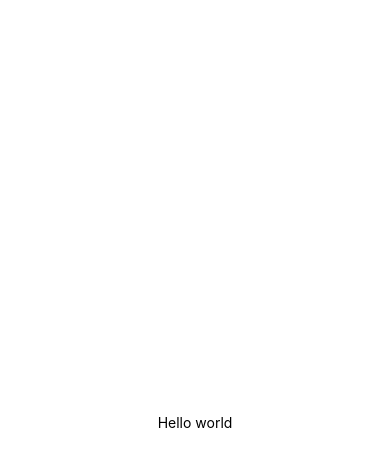
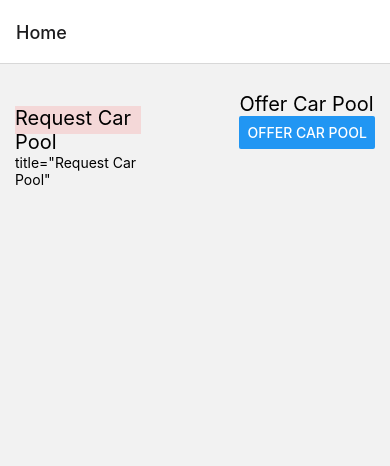
Before and after one commit to oversampling/JustRide, a React Native app: screen / in a window 390 px wide. Shown: the top 466 px of the page. Built offline with nearby package versions, Linux system fonts and the light colour scheme.

Commit message:
Initialize project

```diff
--- a/App.tsx
+++ b/App.tsx
@@ -1,20 +1,19 @@
-import { StatusBar } from 'expo-status-bar';
-import { StyleSheet, Text, View } from 'react-native';
+import { NavigationContainer } from '@react-navigation/native';
+import { createNativeStackNavigator } from '@react-navigation/native-stack';
+import { HomeScreen } from './app/Home';
+import { RequestCarPool } from './app/RequestCarPool';
+import OfferCarPool from './app/OfferCarPool';
+
+const Stack = createNativeStackNavigator();
 
 export default function App() {
   return (
-    <View style={styles.container}>
-      <Text>Hello world</Text>
-      <StatusBar style="auto" />
-    </View>
+    <NavigationContainer>
+      <Stack.Navigator initialRouteName="Home">
+        <Stack.Screen name="Home" component={HomeScreen} />
+        <Stack.Screen name="RequestCarPool" component={RequestCarPool} />
+        <Stack.Screen name="OfferCarPool" component={OfferCarPool} />
+      </Stack.Navigator>
+    </NavigationContainer>
   );
 }
-
-const styles = StyleSheet.create({
-  container: {
-    flex: 1,
-    backgroundColor: '#fff',
-    alignItems: 'center',
-    justifyContent: 'center',
-  },
-});
--- /dev/null
+++ b/app/Home.tsx
@@ -0,0 +1,35 @@
+import { NativeStackNavigationProp } from '@react-navigation/native-stack';
+import { Button, View, Text } from 'react-native';
+import { RootStackParamList } from './page_stack/RootStackParamList';
+import globalStyles from './styles/global';
+
+type HomeScreenNavigationProp = NativeStackNavigationProp<
+  RootStackParamList,
+  'Home'
+>;
+
+export function HomeScreen({
+  navigation,
+}: {
+  navigation: HomeScreenNavigationProp;
+}) {
+  return (
+    <View style={{ margin: 15 }}>
+      <View style={[globalStyles.cardRow]}>
+        <View style={[globalStyles.cardSizeSmall]}>
+          <Text style={{ fontSize: 20 }}>Request Car Pool</Text>
+          <Text onPress={() => navigation.navigate('RequestCarPool')}>
+            title="Request Car Pool"
+          </Text>
+        </View>
+        <View>
+          <Text style={{ fontSize: 20 }}>Offer Car Pool</Text>
+          <Button
+            title="Offer Car Pool"
+            onPress={() => navigation.navigate('OfferCarPool')}
+          />
+        </View>
+      </View>
+    </View>
+  );
+}
--- /dev/null
+++ b/app/OfferCarPool.tsx
@@ -0,0 +1,13 @@
+import { View, Text, Button } from 'react-native';
+
+export default function OfferCarPool({ navigation }: { navigation: any }) {
+  return (
+    <View style={{ flex: 1, alignItems: 'center', justifyContent: 'center' }}>
+      <Text>Offer Car Pool Screen</Text>
+      <Button
+        title="Go to Details"
+        onPress={() => navigation.navigate('Home')}
+      />
+    </View>
+  );
+}
--- /dev/null
+++ b/app/RequestCarPool.tsx
@@ -0,0 +1,13 @@
+import { View, Text, Button } from 'react-native';
+
+export function RequestCarPool({ navigation }: { navigation: any }) {
+  return (
+    <View style={{ flex: 1, alignItems: 'center', justifyContent: 'center' }}>
+      <Text>Request Car Pool Screen</Text>
+      <Button
+        title="Go to Details"
+        onPress={() => navigation.navigate('Home')}
+      />
+    </View>
+  );
+}
--- /dev/null
+++ b/app/page_stack/RootStackParamList.tsx
@@ -0,0 +1,5 @@
+export type RootStackParamList = {
+  Home: undefined;
+  RequestCarPool: undefined;
+  OfferCarPool: undefined;
+};
--- /dev/null
+++ b/app/styles/global.tsx
@@ -0,0 +1,16 @@
+import { StyleSheet, View } from 'react-native';
+
+export const globalStyles = StyleSheet.create({
+  cardRow: {
+    flexDirection: 'row',
+    justifyContent: 'space-between',
+    alignItems: 'center',
+  },
+  cardSizeSmall: {
+    width: '35%',
+    height: '35%',
+    backgroundColor: '#F4D8D8',
+  },
+});
+
+export default globalStyles;
--- a/package.json
+++ b/package.json
@@ -9,10 +9,13 @@
     "web": "expo start --web"
   },
   "dependencies": {
+    "@react-navigation/native-stack": "^6.9.14",
     "expo": "~49.0.13",
     "expo-status-bar": "~1.6.0",
     "react": "18.2.0",
-    "react-native": "0.72.5"
+    "react-native": "0.72.5",
+    "react-native-safe-area-context": "^4.6.3",
+    "react-native-screens": "~3.22.0"
   },
   "devDependencies": {
     "@babel/core": "^7.20.0",
```
Also changed, not shown: 1 other file (tests, documents, lock files or other folders).
